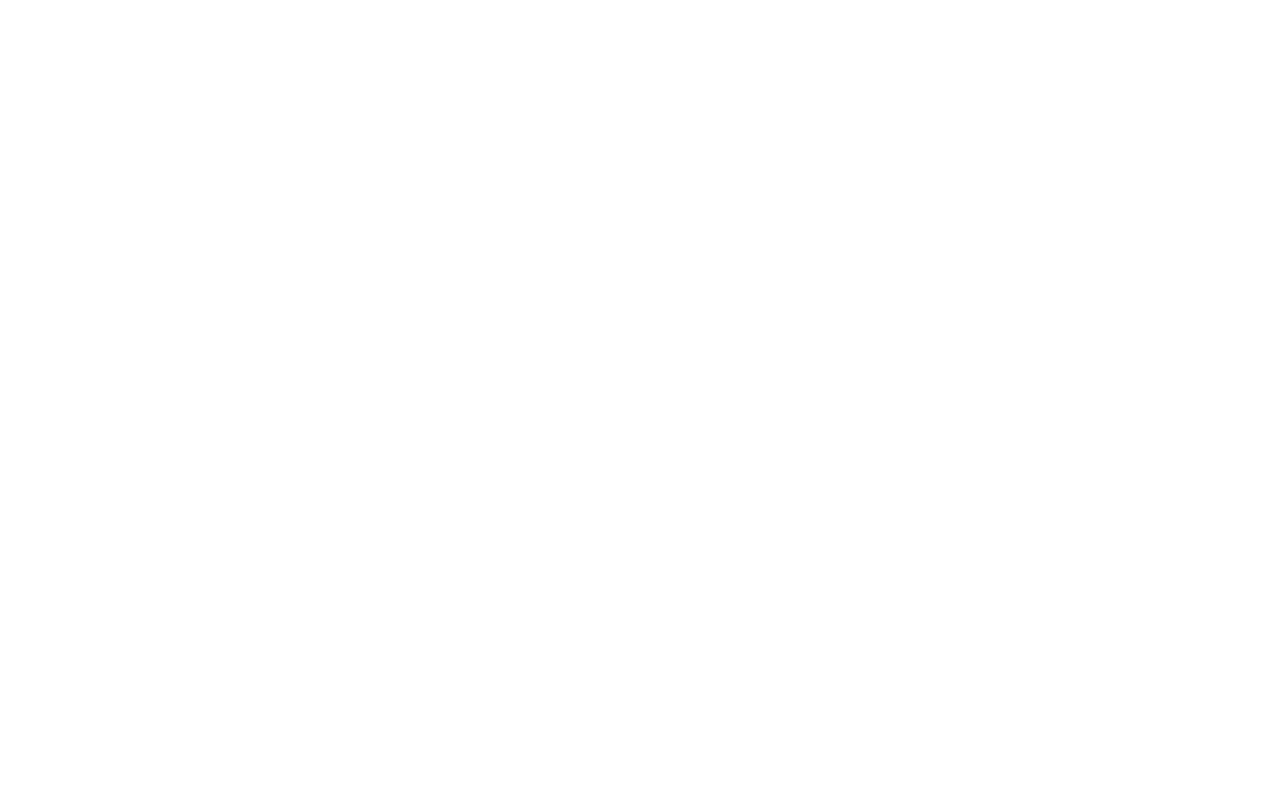
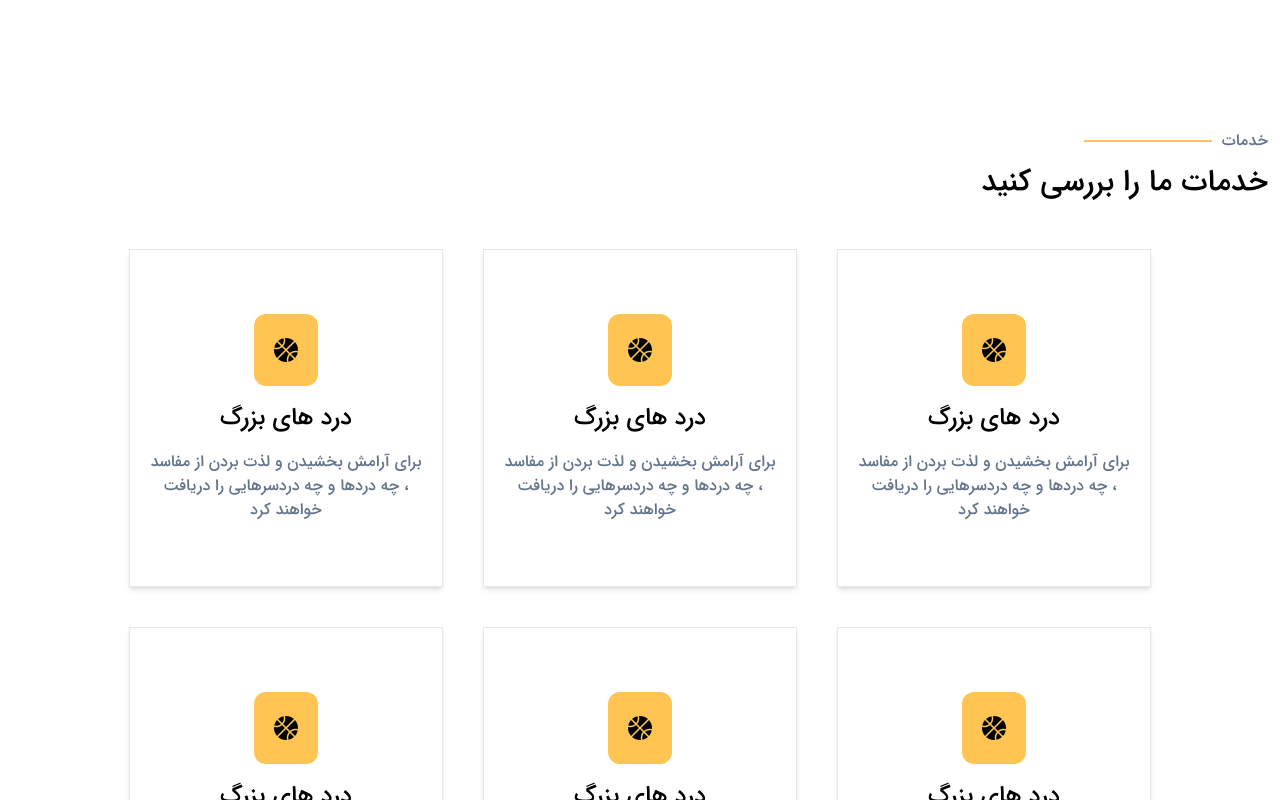
Before and after one commit to salehMb1999/kasuka, a React (Vite) app: page / in a window 1280 px wide. Shown: the part 2320-3120 px from the top of the page. Before the commit the page ends 2409 px from the top, so only its background shows below. Built offline with nearby package versions, Linux system fonts and the light colour scheme.

Commit message:
services section finished with responsive :)

```diff
--- a/src/main.jsx
+++ b/src/main.jsx
@@ -4,10 +4,12 @@
 import "./index.css";
 import Introduction from "./introduction/introduction";
 import Features from "./features/features";
+import Services from "./services/services";
 ReactDOM.createRoot(document.getElementById("root")).render(
   <React.StrictMode>
     <Header />
     <Introduction />
     <Features />
+    <Services />
   </React.StrictMode>,
 );
--- /dev/null
+++ b/src/services/services.jsx
@@ -0,0 +1,21 @@
+import ServicesBoxes from "./servicesBoxes";
+export default function Services() {
+  return (
+    <div className="container mx-auto flex flex-col items-start justify-start gap-12 px-3 pb-20 pt-10 font-iranSansMed">
+      <div className="flex flex-col items-start justify-start gap-3">
+        <span className="relative text-slate-500 before:absolute before:right-14 before:top-1/2 before:h-0.5 before:w-32 before:-translate-y-1/2 before:bg-[#ffc451]">
+          خدمات
+        </span>
+        <h2 className="text-3xl">خدمات ما را بررسی کنید</h2>
+      </div>
+      <div className="flex flex-wrap items-center justify-between gap-5 xl:justify-center xl:gap-10">
+        <ServicesBoxes />
+        <ServicesBoxes />
+        <ServicesBoxes />
+        <ServicesBoxes />
+        <ServicesBoxes />
+        <ServicesBoxes />
+      </div>
+    </div>
+  );
+}
--- /dev/null
+++ b/src/services/servicesBoxes.jsx
@@ -0,0 +1,14 @@
+export default function ServicesBoxes() {
+  return (
+    <div className="flex w-full flex-col items-center justify-center gap-4 border px-5 py-16 text-center shadow-md duration-300 ease-in-out hover:-translate-y-2 hover:shadow-lg hover:shadow-slate-400 md:w-[320px] xl:w-1/4">
+      <i className="fas fa-basketball-ball rounded-xl bg-[#ffc451] p-5 text-2xl"></i>
+      <h3 className="hover:selected cursor-pointer text-2xl duration-300 ease-in-out">
+        درد های بزرگ
+      </h3>
+      <p className="text-slate-500">
+        برای آرامش بخشیدن و لذت بردن از مفاسد ، چه دردها و چه دردسرهایی را
+        دریافت خواهند کرد
+      </p>
+    </div>
+  );
+}
```
